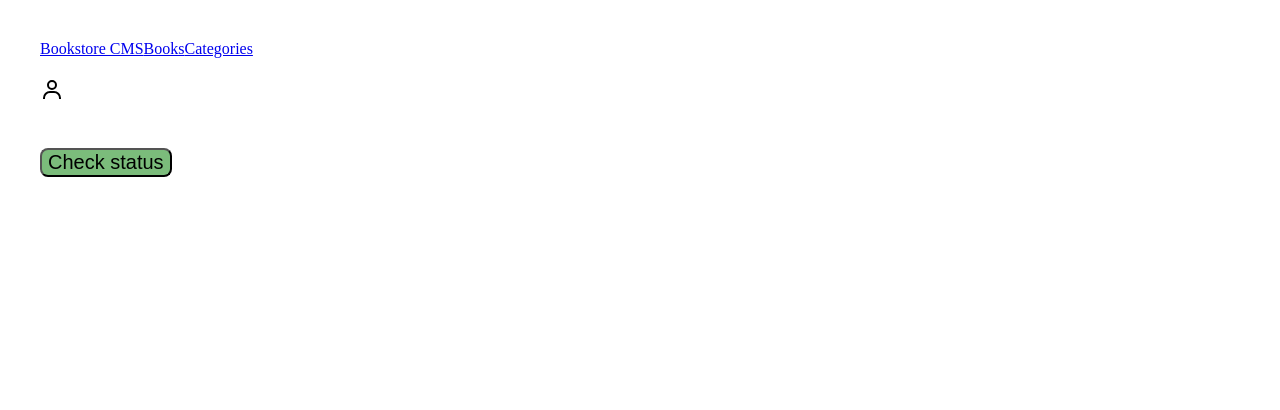
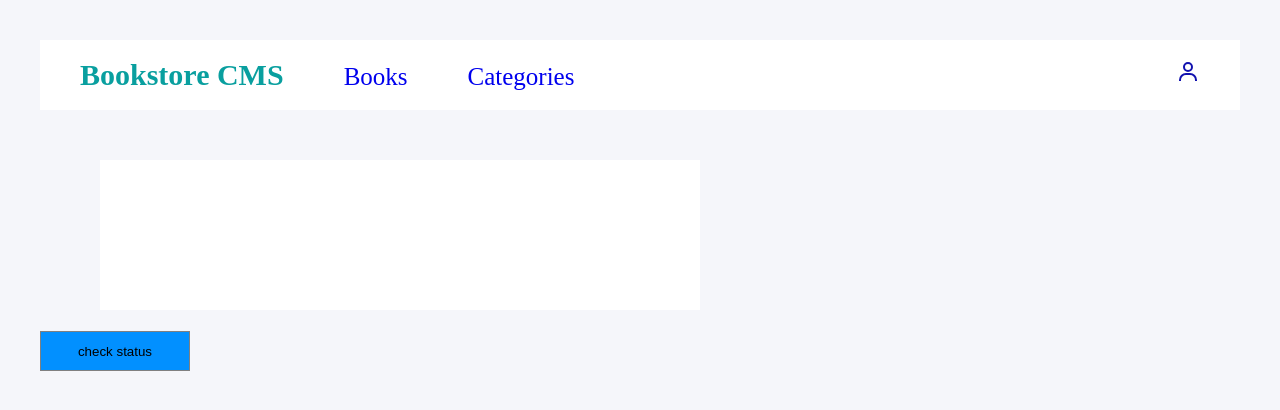
Before and after one commit to haftamudesta/BookStore, a React (Vite) app: page /categories in a window 1280 px wide. Shown: the top 410 px of the page. Built offline with nearby package versions, Linux system fonts and the light colour scheme.

Commit message:
Modify Bookstore

```diff
--- a/package.json
+++ b/package.json
@@ -13,7 +13,9 @@
     "@vitejs/plugin-react": "^3.1.0",
     "react": "^18.2.0",
     "react-dom": "^18.2.0",
+    "react-icons": "^4.8.0",
     "react-redux": "^8.0.5",
+    "react-router-dom": "^6.9.0",
     "redux": "^4.2.1",
     "vite": "^4.1.0"
   },
--- a/src/App.css
+++ b/src/App.css
@@ -1,41 +1,39 @@
+body {
+  background: #f5f6fa;
+}
+
 #root {
   max-width: 1280px;
   margin: 0 auto;
   padding: 2rem;
 }
 
-.logo {
-  height: 6em;
-  padding: 1.5em;
-  will-change: filter;
-  transition: filter 300ms;
-}
-.logo:hover {
-  filter: drop-shadow(0 0 2em #646cffaa);
-}
-.logo.react:hover {
-  filter: drop-shadow(0 0 2em #61dafbaa);
+.main__nav {
+  display: flex;
+  justify-content: space-between;
+  align-items: center;
+  background: #fff;
 }
 
-@keyframes logo-spin {
-  from {
-    transform: rotate(0deg);
-  }
-  to {
-    transform: rotate(360deg);
-  }
+.nav__link {
+  margin-left: 40px;
 }
 
-@media (prefers-reduced-motion: no-preference) {
-  a:nth-of-type(2) .logo {
-    animation: logo-spin infinite 20s linear;
-  }
+.bookstore {
+  margin-right: 60px;
+  color: hsl(180, 89%, 33%);
+  font-weight: 700;
+  font-size: 30px;
+  text-decoration: none;
 }
 
-.card {
-  padding: 2em;
+.books {
+  margin-right: 60px;
+  text-decoration: none;
+  font-size: 25px;
 }
 
-.read-the-docs {
-  color: #888;
+.user {
+  margin-right: 40px;
+  color: rgb(17, 17, 175);
 }
--- a/src/component/Categories.jsx
+++ b/src/component/Categories.jsx
@@ -1,11 +1,9 @@
-import classes from './Categories.module.css';
+import CategoriesContent from './redux/categories/Categories';
 
 const Categories = () => {
   return (
     <div>
-      <button type="submit" className={classes.checkBtn}>
-        Check status
-      </button>
+      <CategoriesContent />
     </div>
   );
 };
--- a/src/component/Store.jsx
+++ b/src/component/Store.jsx
@@ -1,9 +1,11 @@
 import { configureStore } from '@reduxjs/toolkit';
 import bookReducer from './redux/books/bookSlice';
+import categoriesReducer from './redux/categories/categoriesSlice';
 
 const store = configureStore({
   reducer: {
     books: bookReducer,
+    categories: categoriesReducer,
   },
 });
 
--- a/src/component/redux/books/BookList.jsx
+++ b/src/component/redux/books/BookList.jsx
@@ -1,6 +1,5 @@
-import { useSelector } from 'react-redux';
+import { useSelector, useDispatch } from 'react-redux';
 import { selectAllBooks, deleteBook } from './bookSlice';
-import { useDispatch } from 'react-redux';
 import classes from './BookList.module.css';
 
 const BookList = () => {
@@ -22,12 +21,7 @@ const BookList = () => {
     </article>
   ));
 
-  return (
-    <section>
-      <h1>books</h1>
-      {renderBooks}
-    </section>
-  );
+  return <section>{renderBooks}</section>;
 };
 
 export default BookList;
--- a/src/component/redux/books/BookList.module.css
+++ b/src/component/redux/books/BookList.module.css
@@ -1,8 +1,10 @@
 .book__list {
   border: 2px solid gainsboro;
+  margin-top: 12px;
+  margin-bottom: 12px;
   margin-left: 5%;
   margin-right: 5%;
-  margin-bottom: 6px;
+  background: #fff;
 }
 
 .book__list h1,
--- /dev/null
+++ b/src/component/redux/categories/Categories.jsx
@@ -0,0 +1,24 @@
+import { useDispatch, useSelector } from 'react-redux';
+import { checkStatus } from './categoriesSlice';
+import classes from './Categories.module.css';
+
+const CategoriesContent = () => {
+  const categories = useSelector((state) => state.categories);
+  const dispatch = useDispatch();
+  return (
+    <div>
+      <h1 className={classes.status}>{categories}</h1>
+      <button
+        type="button"
+        className={classes.check__btn}
+        onClick={() => {
+          dispatch(checkStatus());
+        }}
+      >
+        check status
+      </button>
+    </div>
+  );
+};
+
+export default CategoriesContent;
--- /dev/null
+++ b/src/component/redux/categories/Categories.module.css
@@ -0,0 +1,26 @@
+.check__btn {
+  width: 150px;
+  background: #0290ff;
+  cursor: pointer;
+  height: 40px;
+  border: 1px solid gray;
+}
+
+.check__btn:hover {
+  background: rgb(158, 181, 114);
+}
+
+.status {
+  background: #fff;
+  width: 50%;
+  margin-left: 5%;
+  margin-top: 50px;
+  padding-top: 50px;
+  height: 100px;
+  text-align: center;
+  color: rgb(212, 148, 69);
+}
+
+.status:hover {
+  background: rgb(195, 111, 195);
+}
--- /dev/null
+++ b/src/component/redux/categories/categoriesSlice.jsx
@@ -0,0 +1,18 @@
+import { createSlice } from '@reduxjs/toolkit';
+
+const initialState = [];
+const status = () => 'Under construction';
+const CategoriesSlice = createSlice({
+  name: 'categories',
+  initialState,
+  reducers: {
+    checkStatus: (state) => {
+      state = status();
+      return state;
+    },
+  },
+});
+
+export const { checkStatus } = CategoriesSlice.actions;
+
+export default CategoriesSlice.reducer;
```
Also changed, not shown: .eslintrc.json, 1 other file (tests, documents, lock files or other folders).
